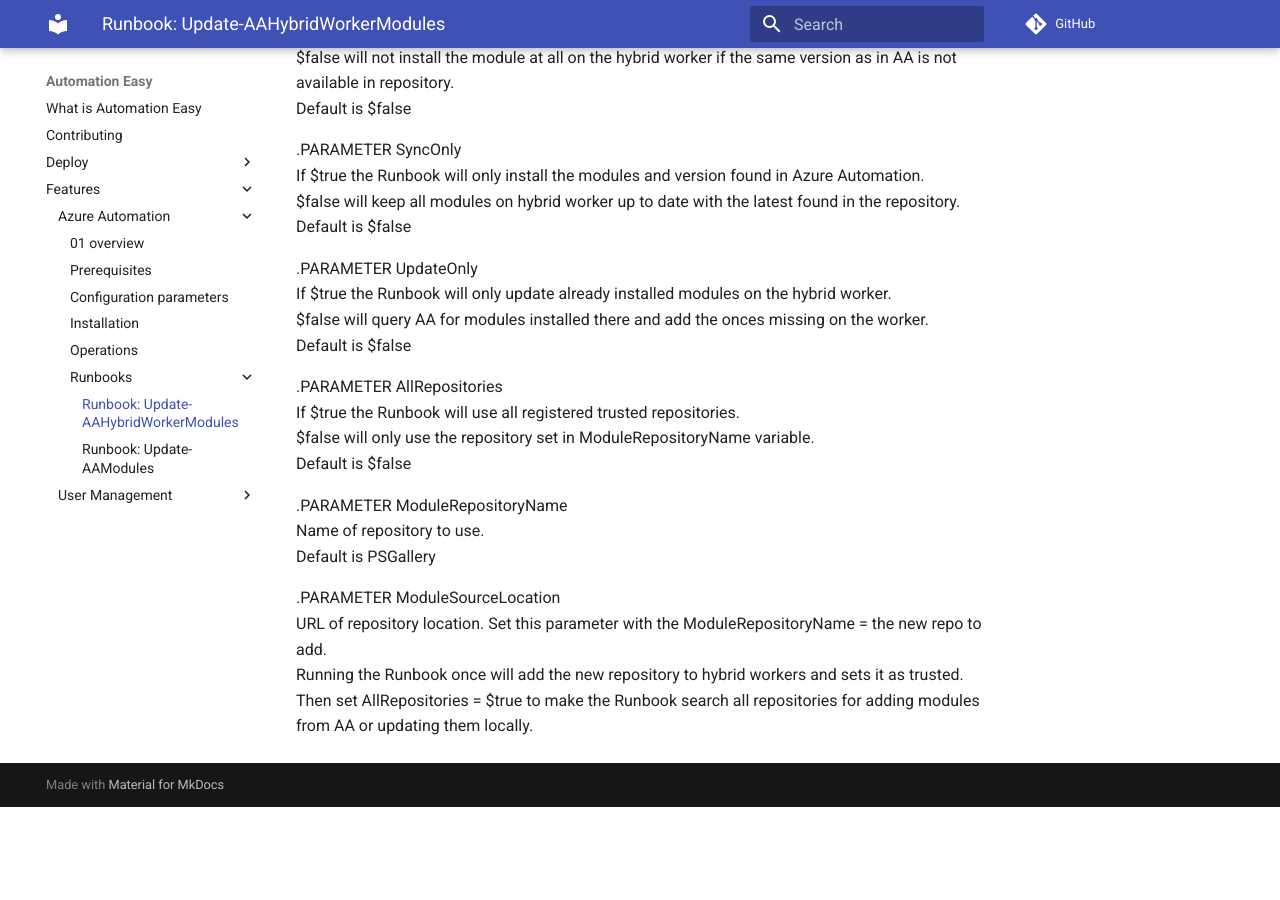
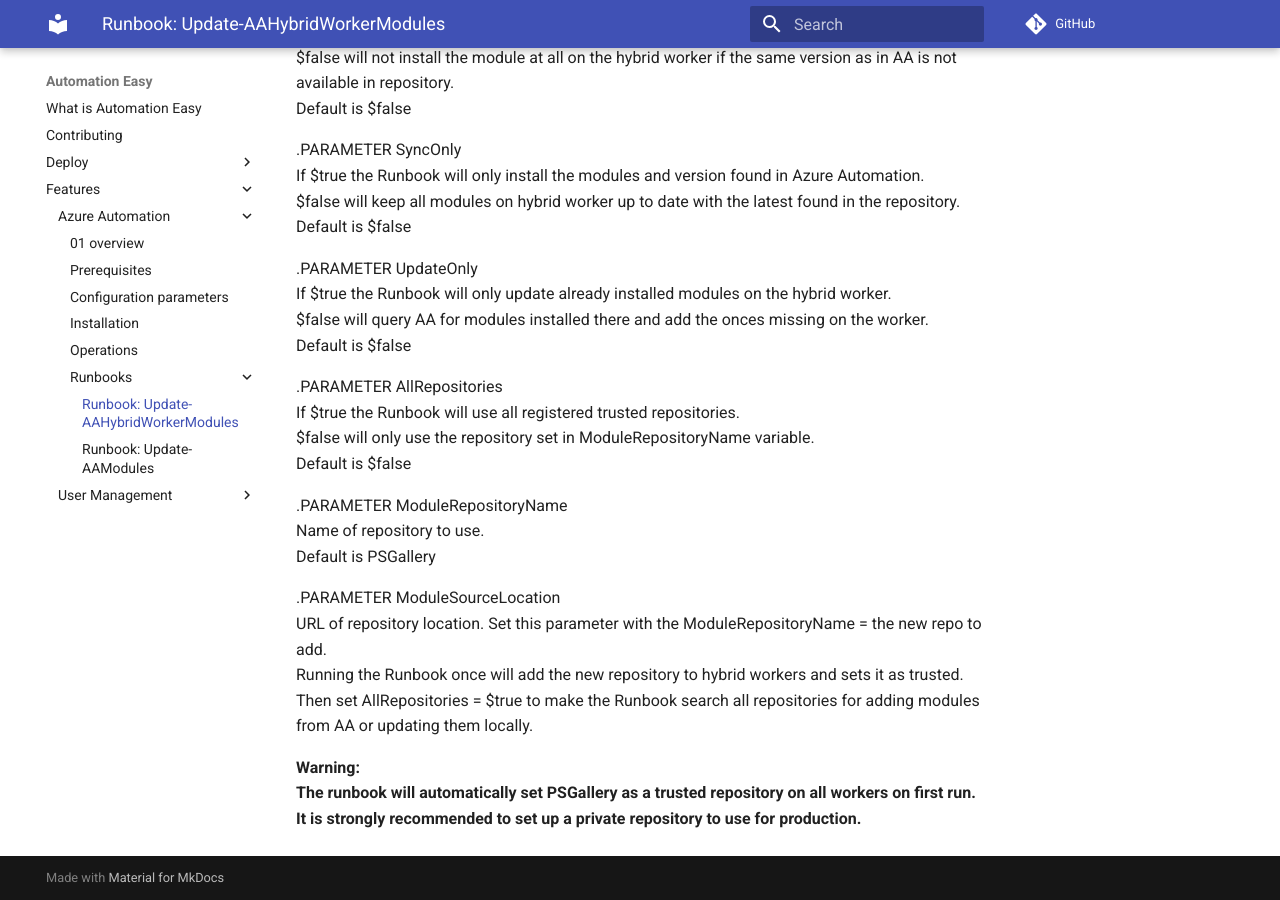
Before and after one commit to janegilring/AutomationEasy, an MkDocs documentation site: the page built from docs/Features/Azure-Automation/Runbooks/Update-AAHybridWorkerModules.md, in a window 1280 px wide and 900 px high, scrolled down 1238 px. Built offline with MkDocs 1.6.1 and Material for MkDocs 9.7.7, drawn with Linux system fonts in a browser that asks for light colours; comment, search, counter and statistics services are not loaded; before the commit the page ends 2045 px from its top, so only the background shows below that.

Commit message:
Documentation PSGAllery auto trust

```diff
--- a/docs/Features/Azure-Automation/Runbooks/Update-AAHybridWorkerModules.md
+++ b/docs/Features/Azure-Automation/Runbooks/Update-AAHybridWorkerModules.md
@@ -13,7 +13,6 @@ This Runbook will check installed modules in AA account and attempt to download
             Note:
                 All manually uploaded (not available through repositories configurable through Register-PSRepository) modules to AA will not be handled by this Runbooks, and should be handled by other means
                 Run Get-InstalledModule in PS command window (not in ISE) to check that Repository variable is set to a configured and trusted repository
-
 
 PREREQUISITES:
 
@@ -66,3 +65,7 @@ Azure Automation Assets:
             URL of repository location. Set this parameter with the ModuleRepositoryName = the new repo to add.
             Running the Runbook once will add the new repository to hybrid workers and sets it as trusted.
             Then set AllRepositories = $true to make the Runbook search all repositories for adding modules from AA or updating them locally.
+
+**Warning:
+    The runbook will automatically set PSGallery as a trusted repository on all workers on first run.
+    It is strongly recommended to set up a private repository to use for production.**
```
Also changed, not shown: 1 other file.
